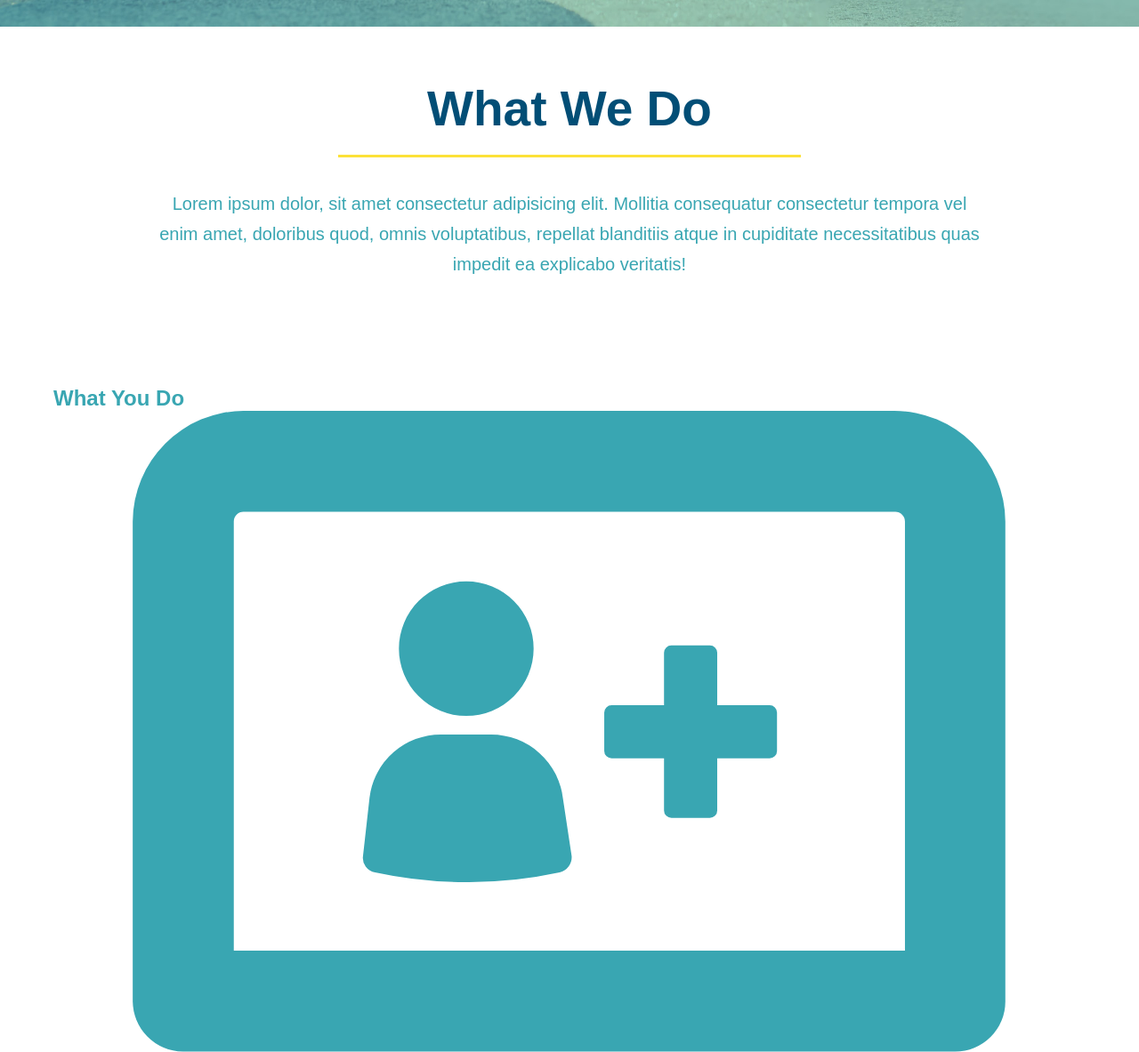
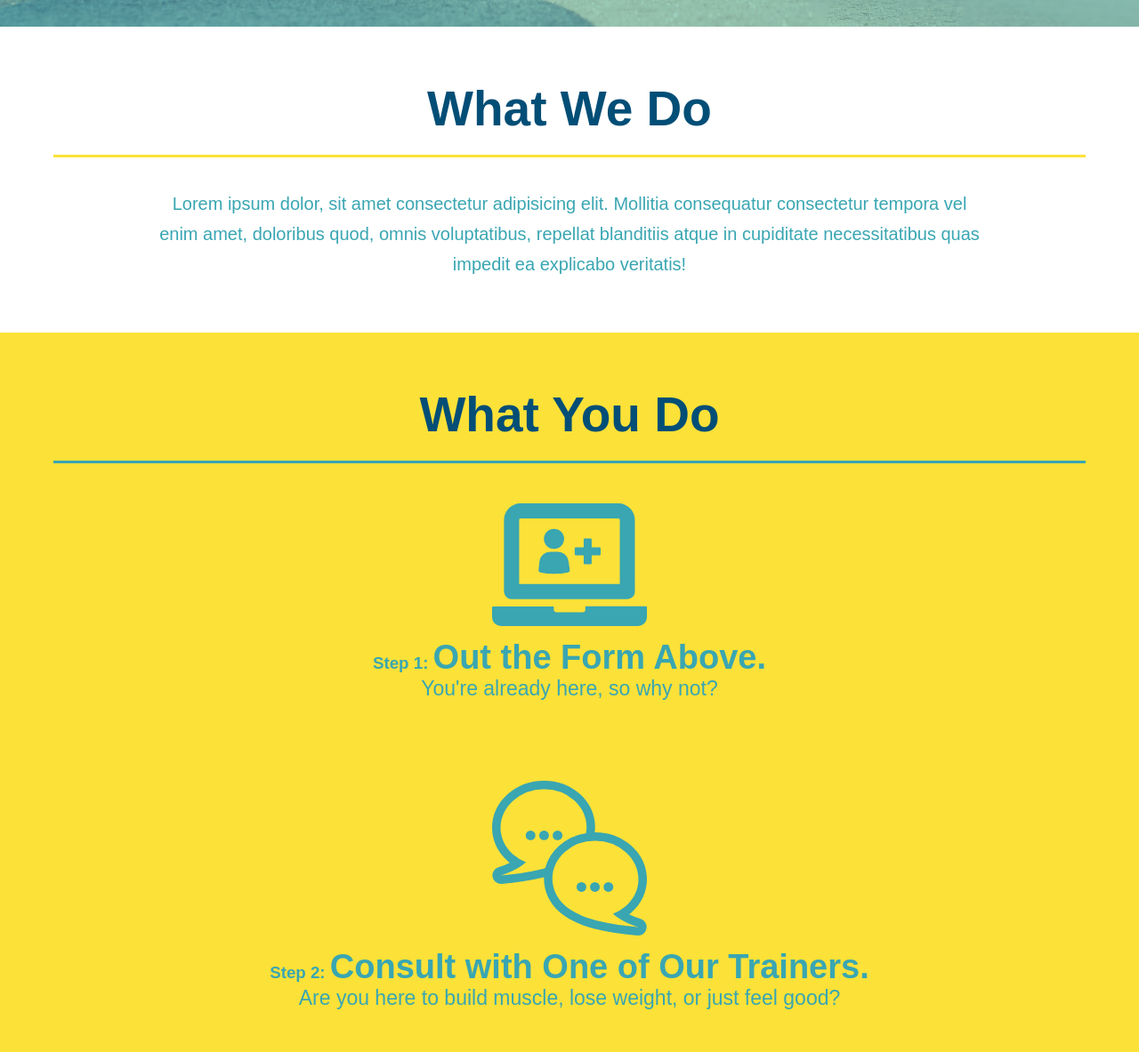
Before and after one commit to aliacollier/Run-Buddy, a plain HTML site: page index.html in a window 1280 px wide. Shown: the part 652-1835 px from the top of the page at 89% size. Drawn offline with Linux system fonts and the light colour scheme.

Commit message:
style what you do section

```diff
--- a/assets/css/style.css
+++ b/assets/css/style.css
@@ -134,15 +134,6 @@ section {
   text-align: center;
 }
 
-.intro h2 {
-  font-size: 55px;
-  color: #024e76;
-  margin-bottom: 35px;
-  padding: 0 100px 20px 100px;
-  border-bottom: 3px solid #fce138;
-  display: inline-block;
-}
-
 .intro p {
   line-height: 1.7;
   color: #39a6b2;
@@ -150,3 +141,43 @@ section {
   font-size: 20px;
   margin: 0 auto;
 }
+
+/* What You Do Section */
+.steps {
+  text-align: center;
+  background: #fce138;
+}
+
+.steps div {
+  margin-bottom: 80px;
+}
+
+.steps img {
+  width: 15%;
+  margin: 10px 0;
+}
+
+.steps p {
+  color: #39a6b2;
+  font-size: 23px;
+}
+
+.steps span {
+  font-size: 38px;
+}
+
+.section-title {
+  font-size: 55px;
+  color: #024e76;
+  margin-bottom: 35px;
+  padding: 0 100px 20px 100px;
+  border-bottom: 3px solid #39a6b2;
+}
+
+.primary-border {
+  border-color: #fce138;
+}
+
+.secondary-border {
+  border-color: #39a6b2;
+}
--- a/index.html
+++ b/index.html
@@ -75,7 +75,7 @@
 
     <!-- "what we do" section -->
     <section id="what-we-do" class="intro">
-      <h2>What We Do</h2>
+      <h2 class="section-title primary-border">What We Do</h2>
       <p>
         Lorem ipsum dolor, sit amet consectetur adipisicing elit.
         Mollitia consequatur consectetur tempora vel enim amet, doloribus quod, omnis voluptatibus,
@@ -84,30 +84,30 @@
     </section>
 
     <!-- "what you do" section -->
-    <section id="what-you-do">
-      <h2>What You Do</h2>
+    <section id="what-you-do" class="steps">
+      <h2 class="section-title secondary-border">What You Do</h2>
 
       <div>
         <img src="./assets/images/step-1.svg" alt=""/>
-        <h3>Step 1: Fill Out the Form Above.</h3>
+        <h3>Step 1: <span>Out the Form Above.</span></h3>
         <p>You're already here, so why not?</p>
       </div>
 
       <div>
         <img src="./assets/images/step-2.svg" alt=""/>
-        <h3>Step 2: Consult with One of Our Trainers.</h3>
+        <h3>Step 2: <span>Consult with One of Our Trainers.</span></h3>
         <p>Are you here to build muscle, lose weight, or just feel good?</p>
       </div>
 
       <div>
         <img src="./assets/images/step-3.svg" alt=""/>
-        <h3>Step 3: Get Running.</h3>
+        <h3>Step 3: <span>Get Running.</span></h3>
         <p>Hit the ground running (literally) once your trainer lays out your plan.</p>
       </div>
 
       <div>
         <img src="./assets/images/step-4.svg" alt=""/>
-        <h3>Step 4: See Results.</h3>
+        <h3>Step 4: <span>See Results.</span></h3>
         <p>Bi-weekly checkins with your trainer will keep you focused</p>
       </div>
     </section>
```
